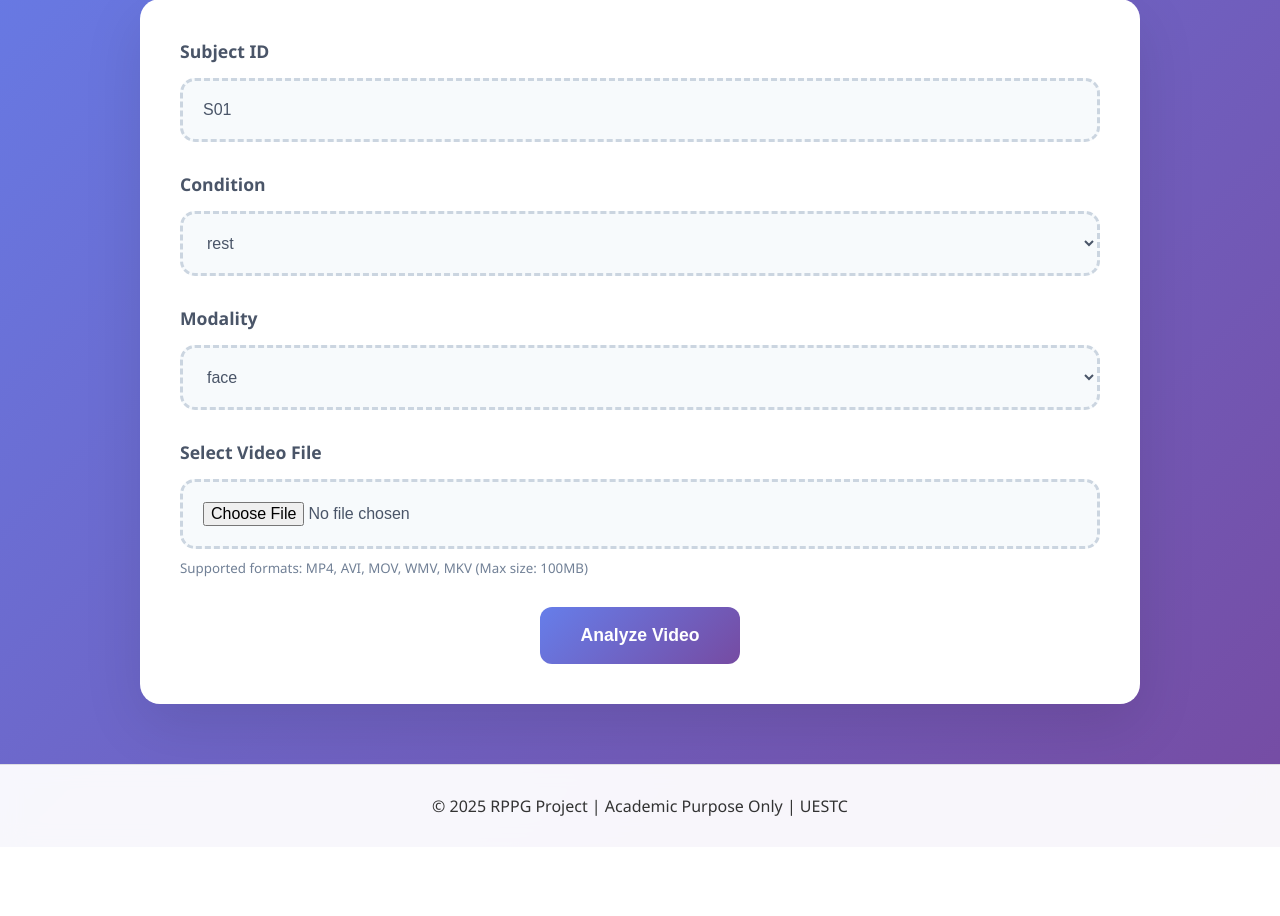
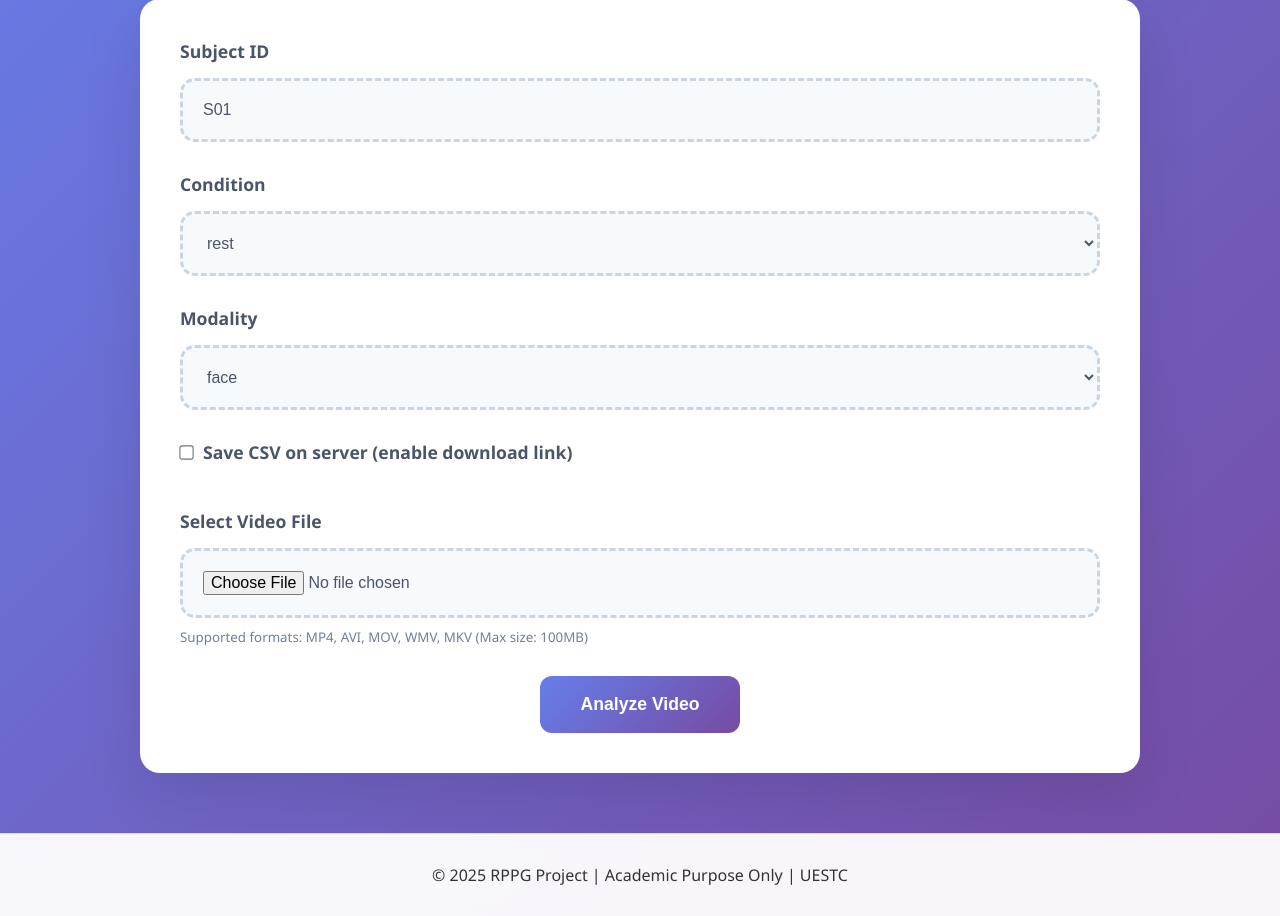
Before and after one commit to Annette308-bot/rppg-web, a Django app: page / in a window 1280 px wide. Shown: the part 243-1159 px from the top of the page. Before the commit the page ends 1059 px from the top, so only its background shows below. Run offline with Django 5.2, Linux system fonts and the light colour scheme.

Commit message:
Update video_upload.html

```diff
--- a/web/templates/web/video_upload.html
+++ b/web/templates/web/video_upload.html
@@ -95,6 +95,7 @@
     .video-player{ width:100%; height:auto; display:block; }
     .result-content{
       background:white; padding:25px; border-radius:12px; border:2px solid #e2e8f0;
+      text-align:left;
     }
     .result-status{
       display:inline-flex; align-items:center; gap:10px;
@@ -108,6 +109,20 @@
       background:rgba(255,255,255,0.95); backdrop-filter: blur(10px);
       padding:30px 0; margin-top:auto; border-top:1px solid rgba(0,0,0,0.1);
       text-align:center;
+    }
+
+    /* small checkbox polish */
+    .checkbox-row{
+      display:flex;
+      align-items:center;
+      gap:10px;
+      font-weight:600;
+      color:#4a5568;
+      user-select:none;
+    }
+    .checkbox-row input[type="checkbox"]{
+      transform: scale(1.1);
+      cursor:pointer;
     }
 
     @media (max-width: 768px){
@@ -172,6 +187,16 @@
             </select>
           </div>
 
+          <!-- ✅ ADD THIS: Save checkbox (after modality) -->
+          <div class="form-group">
+            <label class="form-label" for="save_cb">
+              <span class="checkbox-row">
+                <input id="save_cb" type="checkbox" name="save" value="1" {% if save %}checked{% endif %} />
+                Save CSV on server (enable download link)
+              </span>
+            </label>
+          </div>
+
           <input type="hidden" name="method" value="{{ method|default:'thesis_precomputed' }}" />
 
           <div class="form-group">
@@ -232,6 +257,25 @@
                 {% endfor %}
               </div>
 
+              <!-- ✅ ADD THIS: download links block -->
+              {% if p_result.saved.summary_metrics_csv %}
+                <div style="margin-top:15px;">
+                  <strong>Download CSV:</strong>
+                  <a href="{{ p_result.saved.summary_metrics_csv }}" target="_blank">
+                    summary_metrics.csv
+                  </a>
+                </div>
+              {% endif %}
+
+              {% if p_result.saved.uploads_log_csv %}
+                <div style="margin-top:10px;">
+                  <strong>All uploads log:</strong>
+                  <a href="{{ p_result.saved.uploads_log_csv }}" target="_blank">
+                    uploads_log.csv
+                  </a>
+                </div>
+              {% endif %}
+
               {% else %}
               <p style="color:#718096; font-style: italic;">
                 RPPG analysis results will appear here once the video has been processed.
```
